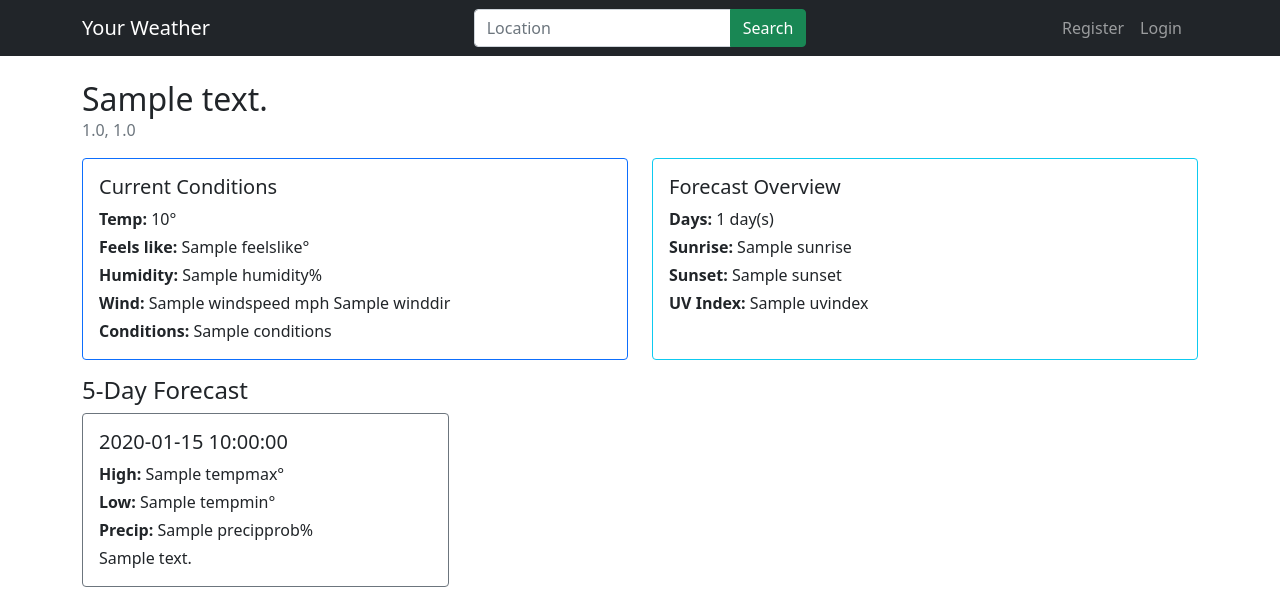
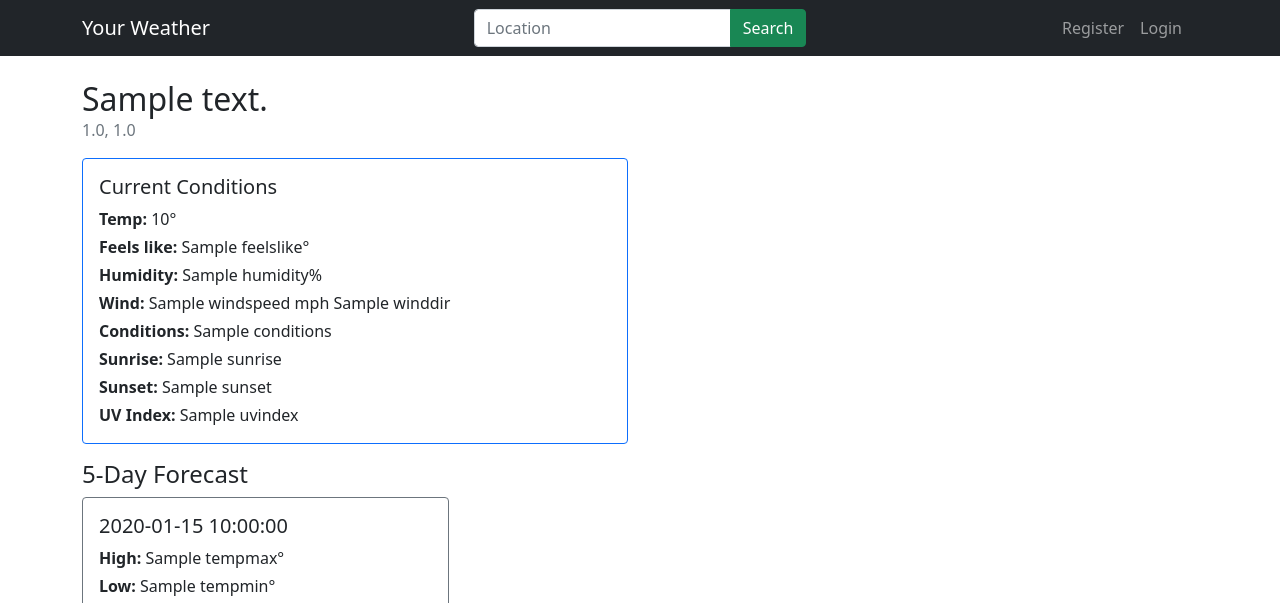
Before and after one commit to keante032/SB-Capstone1, a Flask app: page /locs/1 in a window 1280 px wide. Shown: the top 603 px of the page. Run offline with Flask 3, Linux system fonts and the light colour scheme; tables that the repository leaves empty hold one stand-in row (values such as "Sample post"); a database or web service that is not in the repository returns one stand-in record (values such as "Sample title"); data that the repository does not hold is empty.

Commit message:
2nd patch to copilot change

```diff
--- a/app.py
+++ b/app.py
@@ -55,7 +55,7 @@ def do_loc_search(loc_form):
     location = loc_form.location.data
 
     resp = requests.get(
-        f"https://weather.visualcrossing.com/VisualCrossingWebServices/rest/services/timeline/{location}/today",
+        f"https://weather.visualcrossing.com/VisualCrossingWebServices/rest/services/timeline/{location}",
         params={"include": "", "key": API_KEY},
     )
     data = resp.json()
@@ -184,8 +184,13 @@ def location_page(loc_id):
 
     else:
         resp = requests.get(
-            f"https://weather.visualcrossing.com/VisualCrossingWebServices/rest/services/timeline/{this_loc.lat},{this_loc.long}/next5days",
-            params={"include": "fcst,days,alerts", "key": API_KEY},
+            f"https://weather.visualcrossing.com/VisualCrossingWebServices/rest/services/timeline/{this_loc.lat},{this_loc.long}",
+            params={
+                "unitGroup": "us",
+                "include": "days,current,alerts",
+                "key": API_KEY,
+                "contentType": "json",
+            },
         )
         data = resp.json()
 
--- a/templates/location.html
+++ b/templates/location.html
@@ -26,15 +26,7 @@
 				<p class="mb-1"><strong>Feels like:</strong> {{ current.feelslike | default('N/A') }}°</p>
 				<p class="mb-1"><strong>Humidity:</strong> {{ current.humidity | default('N/A') }}%</p>
 				<p class="mb-1"><strong>Wind:</strong> {{ current.windspeed | default('N/A') }} mph {{ current.winddir | default('') }}</p>
-				<p class="mb-0"><strong>Conditions:</strong> {{ current.conditions | default('N/A') }}</p>
-			</div>
-		</div>
-	</div>
-	<div class="col-md-6 mb-3">
-		<div class="card border-info h-100">
-			<div class="card-body">
-				<h5 class="card-title">Forecast Overview</h5>
-				<p class="mb-1"><strong>Days:</strong> {{ data.days | length }} day(s)</p>
+				<p class="mb-1"><strong>Conditions:</strong> {{ current.conditions | default('N/A') }}</p>
 				<p class="mb-1"><strong>Sunrise:</strong> {{ current.sunrise | default('N/A') }}</p>
 				<p class="mb-1"><strong>Sunset:</strong> {{ current.sunset | default('N/A') }}</p>
 				<p class="mb-0"><strong>UV Index:</strong> {{ current.uvindex | default('N/A') }}</p>
```
